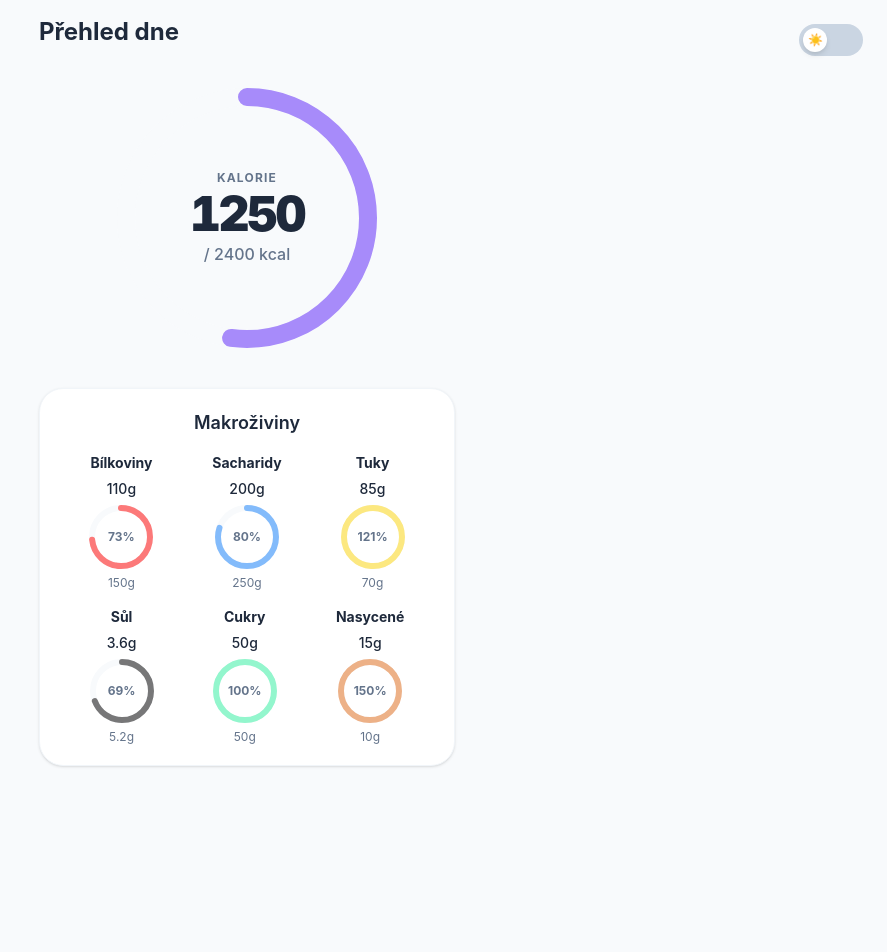
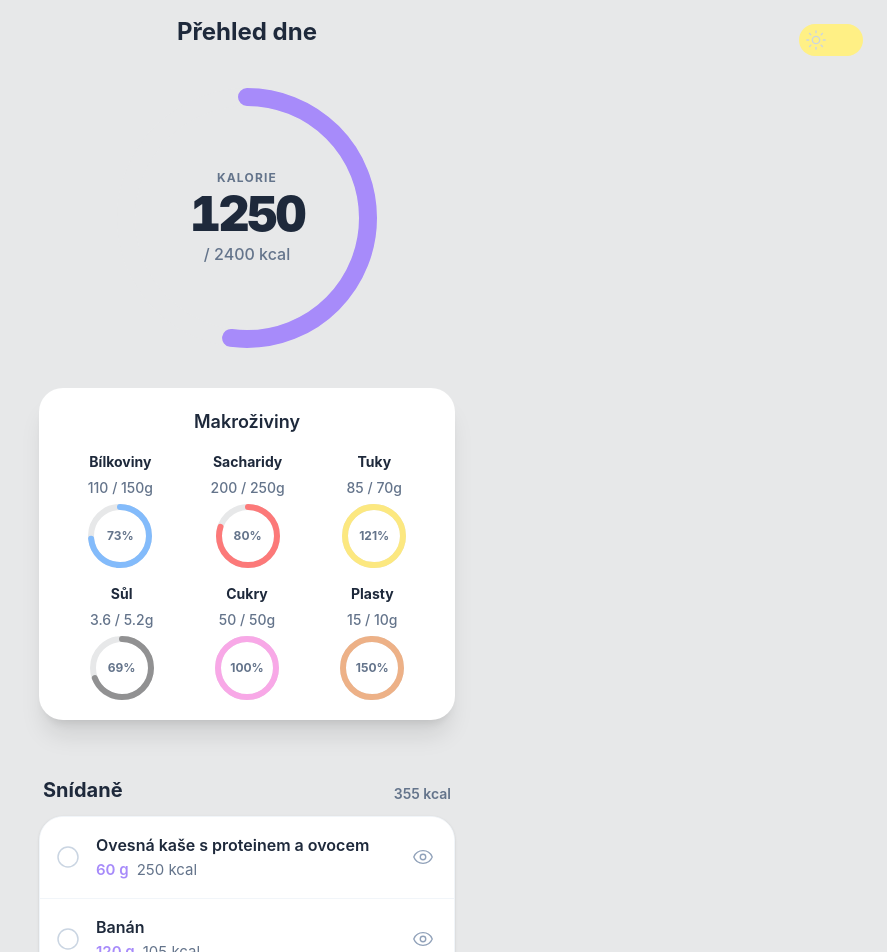
Before and after one commit to Jirotkins/CalorieTracker, a React (Vite) app in the folder frontend/: page /dashboard in a window 1280 px wide. Shown: the top 952 px of the page, without its empty margins (393-1280 px from the left). Before the commit the page ends 806 px from the top, so only its background shows below. Built offline with nearby package versions, Linux system fonts and the light colour scheme.

Commit message:
feat: implement meal section and food log item components

```diff
--- /dev/null
+++ b/frontend/src/components/ui/FoodLogItem.tsx
@@ -0,0 +1,54 @@
+import { Circle, Eye } from "lucide-react";
+
+interface FoodLogItemProps {
+    name: string;
+    grams: number;
+    calories: number;
+    onClickInfo?: () => void;
+    onClickItem?: () => void;
+}
+
+export function FoodLogItem({ name, grams, calories, onClickInfo, onClickItem }: FoodLogItemProps) {
+    return (
+        <div
+            onClick={onClickItem}
+            // Zákaz výběru textu (select-none) a "active" stavy pro vizuální feedback při dotyku
+            className="flex items-center justify-between p-4 bg-surface active:bg-slate-100 dark:active:bg-slate-800
+            transition-colors cursor-pointer select-none border-b border-slate-100 dark:border-slate-800 last:border-0"
+        >
+
+            <div className="flex items-center gap-4 flex-1 overflow-hidden">
+                <Circle
+                    size={24}
+                    strokeWidth={1.5}
+                    className="text-slate-300 dark:text-slate-600 flex-shrink-0"
+                />
+
+                <div className="flex flex-col flex-1 overflow-hidden pr-2">
+                    {/* truncate zajistí, že dlouhý text neskočí na další řádek, ale udělá tečky... */}
+                    <span className="text-base font-semibold text-text-main truncate">
+                        {name}
+                    </span>
+
+                    <div className="flex gap-2 text-[15px] mt-0.5">
+                        <span className="text-brand font-semibold">{grams} g</span>
+                        <span className="text-text-muted">{calories} kcal</span>
+                    </div>
+                </div>
+            </div>
+
+            {/* Větší touch-target pro iPhone (p-2 dává větší plochu na tapnutí) */}
+            <button
+                onClick={(e) => {
+                    e.stopPropagation();
+                    if (onClickInfo) onClickInfo();
+                }}
+                className="p-3 -mr-2 text-slate-400 active:text-brand transition-colors"
+                aria-label="Více informací"
+            >
+                <Eye size={22} strokeWidth={1.5} />
+            </button>
+
+        </div>
+    );
+}
--- a/frontend/src/components/ui/MacroOverview.tsx
+++ b/frontend/src/components/ui/MacroOverview.tsx
@@ -8,7 +8,7 @@ interface MacroOverviewProps {
 
 export function MacroOverview({ nutritionData }: MacroOverviewProps) {
     return (
-        <section className="flex flex-col p-5 bg-surface rounded-3xl shadow-sm border border-slate-100 dark:border-slate-800">
+        <section className="flex flex-col p-5 bg-surface rounded-3xl shadow-xl">
             {/* 1. Patro - Hlavní Makroživiny */}
             <h2 className="text-lg font-semibold text-text-main mb-4 text-center">Makroživiny</h2>
             <div className="flex flex-row justify-around items-end w-full">
@@ -21,7 +21,7 @@ export function MacroOverview({ nutritionData }: MacroOverviewProps) {
             <div className="flex flex-row justify-around items-end w-full mt-4">
                 <MiniCircularProgress label="Sůl" data={nutritionData.salt} color="text-salt" />
                 <MiniCircularProgress label="Cukry" data={nutritionData.sugar} color="text-sugar" />
-                <MiniCircularProgress label="Nasycené" data={nutritionData.saturates} color="text-saturates" />
+                <MiniCircularProgress label="Plasty" data={nutritionData.saturates} color="text-saturates" />
             </div>
         </section>
     );
--- /dev/null
+++ b/frontend/src/components/ui/MealSection.tsx
@@ -0,0 +1,30 @@
+import { type ReactNode } from "react";
+
+interface MaealSectionProps {
+    title: string;
+    totalCalories: number;
+    children: ReactNode;
+}
+
+export function MealSection({
+    title,
+    totalCalories,
+    children
+}: MaealSectionProps) {
+    return (
+        <section className="mt-8">
+            {/* Hlavička s nadpisem a kaloriemi */}
+            <div className="flex justify-between items-end mb-3 px-1">
+                <h2 className="text-xl font-bold text-text-main">{title}</h2>
+                <span className="text-sm font-semibold text-text-muted">
+                    {totalCalories} kcal
+                </span>
+            </div>
+            {/* Obalový ostrůvek pro iOS styl */}
+            <div className="flex flex-col bg-surface rounded-3xl overflow-hidden shadow-sm border border-slate-100 dark:border-slate-800">
+                {/* Zde se vykreslí všechny položky FoodLogItem */}
+                {children}
+            </div>
+        </section>
+    );
+}
--- a/frontend/src/components/ui/MiniCircularProgress.tsx
+++ b/frontend/src/components/ui/MiniCircularProgress.tsx
@@ -40,7 +40,9 @@ export function MiniCircularProgress({
             <span className="text-sm font-bold text-text-main">{label}</span>
 
             {/* Zkonzumované gramy */}
-            <span className="text-sm font-medium text-text-main">{data.consumed}g</span>
+            <span className="text-sm font-medium text-text-muted">
+                {data.consumed} / {data.goal}g
+            </span>
 
             {/* Kolečko s procenty uvnitř */}
             <div className="relative flex items-center justify-center" style={{ width: size, height: size }}>
@@ -52,7 +54,7 @@ export function MiniCircularProgress({
                 >
                     {/* Podkladový šedý kruh */}
                     <circle
-                        className="text-surface-hover dark:text-surface stroke-current"
+                        className="text-surface-hover stroke-current"
                         strokeWidth={strokeWidth}
                         fill="transparent"
                         r={radius}
@@ -83,7 +85,7 @@ export function MiniCircularProgress({
             </div>
 
             {/* Cílové gramy */}
-            <span className="text-xs text-text-muted">{data.goal}g</span>
+
         </div>
     );
 }
--- a/frontend/src/components/ui/ThemeToggle.tsx
+++ b/frontend/src/components/ui/ThemeToggle.tsx
@@ -1,4 +1,5 @@
 import { useTheme } from '../../hooks/useTheme';
+import { Moon, Sun } from 'lucide-react';
 
 // Komponenta může přijmout extra CSS třídy zvenku
 interface ThemeToggleProps {
@@ -14,25 +15,23 @@ export function ThemeToggle({ className = '' }: ThemeToggleProps) {
             onClick={toggleTheme}
             // Spojení vzhledu s požadavky zvenku
             className={`
-                inline-flex h-8 w-16 items-center rounded-full transition-colors
-                duration-300 focus:outline-none focus:ring-2 focus:ring-brand/50
-                ${isDarkMode ? 'bg-brand' : 'bg-slate-300'}
+                inline-flex h-8 w-16 items-center rounded-full transition-colors duration-300
+                ${isDarkMode ? 'bg-brand' : 'bg-yellow-200'}
                 ${className}
             `}
             aria-label='Přepnout motiv'
         >
-            {/* "Kolečko" switche: bílé, s ikonou uvnitř, posouvá se zleva doprava */}
+            {/* Ikony, které se posouvají zleva doprava podle motivu */}
             <span
-                className={`
-                    inline-flex h-6 w-6 transform items-center justify-center
-                    rounded-full bg-white shadow-md transition-transform duration-300
-                    ${isDarkMode ? 'translate-x-9' : 'translate-x-1'}
+                className={`flex items-center justify-center duration-300 transition-transform text-slate-300 dark:text-slate-600
+                    ${isDarkMode ? 'translate-x-8.5' : 'translate-x-1.5'}
                 `}
             >
-                {/* Ikona uvnitř kolečka */}
-                <span className="text-xs leading-none select-none">
-                    {isDarkMode ? '🌙' : '☀️'}
-                </span>
+                {isDarkMode ? (
+                    <Moon size={22} strokeWidth={1.5} />
+                ) : (
+                    <Sun size={22} strokeWidth={1.5} />
+                )}
             </span>
         </button>
     );
--- a/frontend/src/index.css
+++ b/frontend/src/index.css
@@ -22,7 +22,7 @@
 :root {
     --surface: #ffffff;
     /* Karty formulářů */
-    --surface-hover: #f8fafc;
+    --surface-hover: #e7e8e9;
     /* Pozadí stránky */
     --text-main: #1e293b;
     /* Hlavní texty */
@@ -36,17 +36,17 @@
     /* Makra */
     --fats: #fce880;
     --saturates: #edb187;
-    --carbs: #83bbfb;
-    --sugar: #93f6cd;
-    --protein: #fc7979;
-    --salt: #777778;
+    --carbs: #fc7979;
+    --sugar: #f8a8e7;
+    --protein: #83bbfb;
+    --salt: #919192;
 }
 
 /* Tmavý režim */
 .dark {
     --surface: #1e293b;
     /* Karty formulářů */
-    --surface-hover: #0f172a;
+    --surface-hover: #1c1e22;
     /* Pozadí stránky */
     --text-main: #f8fafc;
     /* Hlavní texty */
@@ -60,10 +60,10 @@
     /* Makra */
     --fats: #fce880;
     --saturates: #edb187;
-    --carbs: #83bbfb;
-    --sugar: #93f6cd;
-    --protein: #fc7979;
-    --salt: #777778;
+    --carbs: #fc6b6b;
+    --sugar: #e298d2;
+    --protein: #64abfc;
+    --salt: #adadad;
 }
 
 /* Globální základ a animace */
--- a/frontend/src/pages/Dashboard.tsx
+++ b/frontend/src/pages/Dashboard.tsx
@@ -2,6 +2,9 @@ import { CircularProgress } from "../components/ui/CircularProgress";
 import { MacroOverview } from "../components/ui/MacroOverview";
 import { MOCK_DAILY_NUTRITION } from "../types/nutrition";
 import { ThemeToggle } from "../components/ui/ThemeToggle";
+
+import { FoodLogItem } from "../components/ui/FoodLogItem";
+import { MealSection } from "../components/ui/MealSection";
 
 export default function Dashboard() {
     return (
@@ -9,7 +12,7 @@ export default function Dashboard() {
 
             <ThemeToggle className="absolute top-6 right-6" />
 
-            <header>
+            <header className="flex justify-center">
                 <h1 className="text-2xl font-bold text-text-main">Přehled dne</h1>
             </header>
 
@@ -21,6 +24,34 @@ export default function Dashboard() {
             {/* Přehled makroživin */}
             <MacroOverview nutritionData={MOCK_DAILY_NUTRITION} />
 
+            {/* Jídelníček - Snídaně */}
+            <MealSection title="Snídaně" totalCalories={355}>
+                <FoodLogItem
+                    name="Ovesná kaše s proteinem a ovocem"
+                    grams={60}
+                    calories={250}
+                />
+                <FoodLogItem
+                    name="Banán"
+                    grams={120}
+                    calories={105}
+                />
+            </MealSection>
+            {/* Jídelníček - Oběd */}
+            <MealSection title="Oběd" totalCalories={1048}>
+                <FoodLogItem
+                    name="Hovězí burger s bulkou"
+                    grams={300}
+                    calories={1048}
+                />
+            </MealSection>
+            {/* Jídelníček - Svačina (Zatím prázdná) */}
+            <MealSection title="Svačina" totalCalories={0}>
+                <div className="p-4 text-center text-sm text-text-muted">
+                    Zatím jsi nepřidal žádné jídlo.
+                </div>
+            </MealSection>
+
         </main>
     );
 }
```
